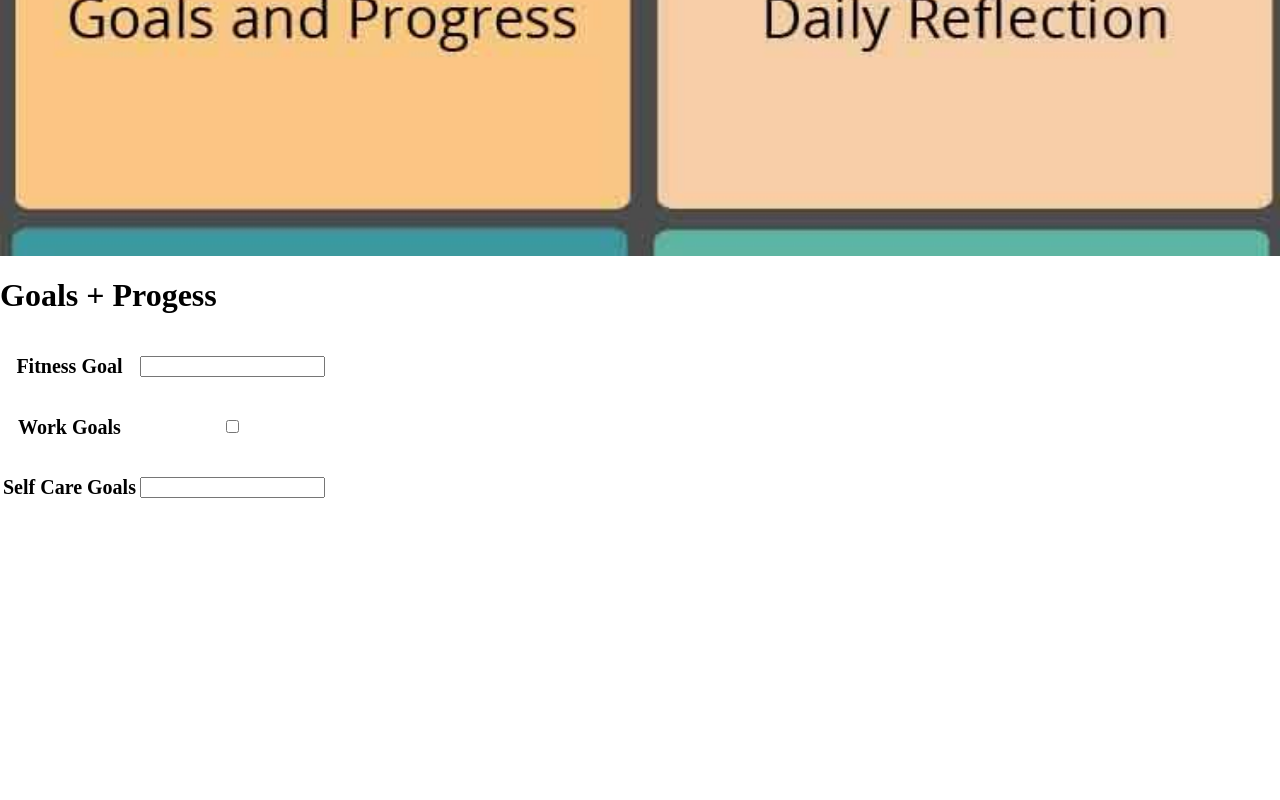
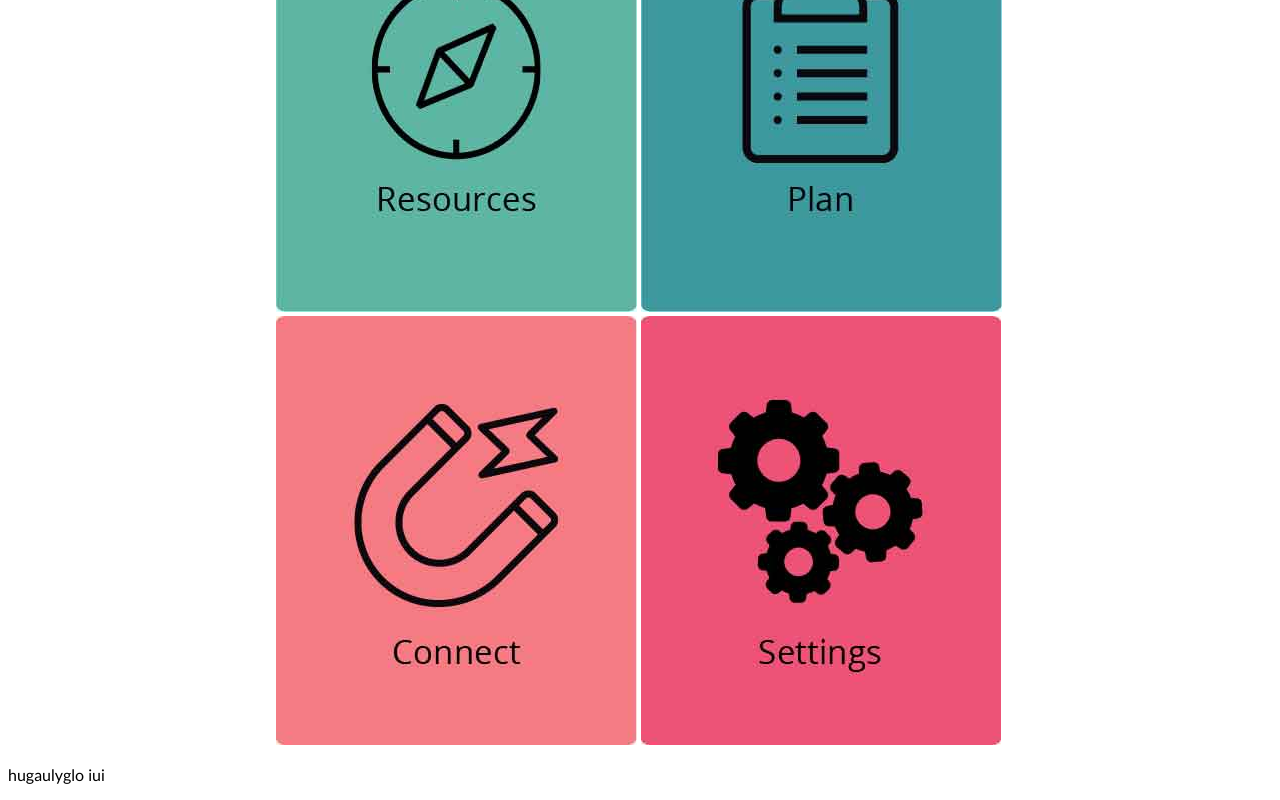
Before and after one commit to RyvalEnvy/HackingHealth, a plain HTML site: page OT_App.html in a window 1280 px wide. Shown: the part 560-1360 px from the top of the page. Before the commit the page ends 1078 px from the top, so only its background shows below. Drawn offline with Linux system fonts and the light colour scheme.

Commit message:
partially complete

```diff
--- a/OT_App.html
+++ b/OT_App.html
@@ -6,53 +6,70 @@
 	<link rel="stylesheet" type="text/css" href="Style.CSS">
 </head>
 <body>
-<div id="Home_Screen">
-<p>j</p>
+<div id= "menu">
+    <div id= "menuButtonContainer">
+<img src="DailyReflection.jpg" onclick="changeState(DailyReflection)">
+<img src="OTGoals+Progress.jpg" onclick= "changeState('goals')">
+  <img src="Resources.jpg" onclick= "changeState(Resources)">
+  <img src="Plan.jpg" onclick= "changeState(Plan)">
+  <img src="Connect.jpg" onclick= "changeState(Connect)">
+  <img src="Settings.jpg" onclick= "changeState(Settings)">
 </div>
-<div id="Goals">
-	<h1>Goals + Progess</h1>
-	<table>
-		<tr>
-			<th>
-				<h2> Fitness Goal</h2>
-			</th>
-			<th>
-				<input type="text" name="fitnessGoals">
-			</th>
-		</tr>
-		<tr>
-			<th>
-				<h2> Work Goals</h2>
-			</th>
-			<th>
-				<input type="checkbox" name="workGoals" value="0">
-			</th>
-		</tr>
-		<tr>
-			<th>
-				<h2>Self Care Goals</h2>
-			</th>
-			<th>
-				<input type="text" name="selfCareGoals">
-			</th>
-		</tr>
+</div>
+<div id="goals">
 
-<table>
+<font face="trebuchet ms">
+
+<h1 style="text-align:center;font-size:60px;">Goals</h1>
+	<hr>
+	<br>
+<form  style= "font-size:30px" action="">
+<input type="checkbox" name="vehicle" value="run5k"><a href="#" onclick="changeState('subGoals')">Run 5k</a>
+	<br>
+	<br>
+<input type="checkbox" name="vehicle" value="work"><a href="#">Return to work full time</a><br>
+	<br>
+<input type="checkbox" name="vehicle" value="garden"><a href="#">Plant a garden</a><br>
+	<br>
+<input type="checkbox" name="vehicle" value="smoke" ><a href="#">Stop smoking</a><br>
+	<br>
+<input type="checkbox" name="vehicle" value="work" ><a href="#">Lower blood cholesterol</a><br>
+</form>
+
+</div>
+
+<div id="subGoals">
+    <font face ="trebuchet ms">
+<h1 style="text-align:center;font-size:60px;"> Run 5k </h1>
+<hr>
+        <p> <form style= "font-size: 30px" action=" / action_page.php" method="get"> <input type="checkbox" name="vehicle" value="block"> Walk around the block
+            <br>
+            <br>
+         <form action=" / action_page.php" method="get"> <input type="checkbox" name="vehicle" value="blocks"> Walk around 2 blocks
+            <br>
+            <br>
+         <form action=" / action_page.php" method="get"> <input type="checkbox" name="vehicle" value="jogstreet"> Jog down the street
+            <br>
+            <br>
+         <form action=" / action_page.php" method="get"> <input type="checkbox" name="vehicle" value="jogblock"> Jog around the block
+            <br>
+            <br>
+
+         <font color="#616A6B"> + Add weekly goal...</font></p> </font>
 
 
 </div>
-<div>
-
-</div>
-</body>
 <script type="text/javascript">
-possibleStates = ["Start_Screen", "Tutorial", "Level", "Game_Over", "Win", "Level_Select"];
+possibleStates = ["menu", "goals", "subGoals"];
     function changeState(newState) {
         for (x = 0; x < possibleStates.length; x++) {
             document.getElementById(possibleStates[x]).style.display = "none";
         }
         document.getElementById(newState).style.display = "block";
     }
-	changeState("Start_Screen");
+    changeState("menu");
 </script>
 </html>
+
+
+<p>hugaulyglo <span id = 'x'>iui</span></p>
--- a/Style.CSS
+++ b/Style.CSS
@@ -1,23 +1,7 @@
-html {
-	height: 100vh;
+#menuButtonContainer {
+	width: 728px;
+	margin: auto;
 }
-
-body {
-            height: 100%;
-            margin: 0;
-            padding: 0
-        }
-h2{
-	font-size: 20px;
+#goals, #subGoals {
+	background-color: #F8BF70
 }
-#Home_Screen {
-	background-image: url("Home_Screen.jpg");
-	background-size: cover;
-	width: 100%;
-	height:100%
-	max-height:100%;
-	background-repeat: no-repeat;
-	margin: auto;
-    width: 100%;
-    height: 100%;
-    }
```
Also changed, not shown: Test.html (+2 -27 lines), Connect.jpg (renamed from Home Buttons/Connect.jpg), DailyReflection.jpg (renamed from Home Buttons/DailyReflection.jpg), OTGoals+Progress.jpg (renamed from Home Buttons/OTGoals+Progress.jpg), Plan.jpg (renamed from Home Buttons/Plan.jpg), Resources.jpg (renamed from Home Buttons/Resources.jpg), Settings.jpg (renamed from Home Buttons/Settings.jpg). Lines whose indentation alone changed are shown as unchanged.
